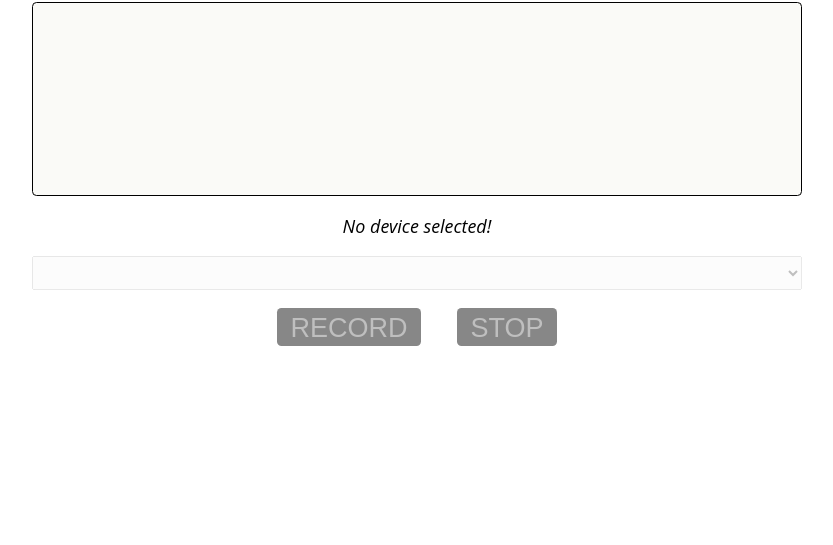
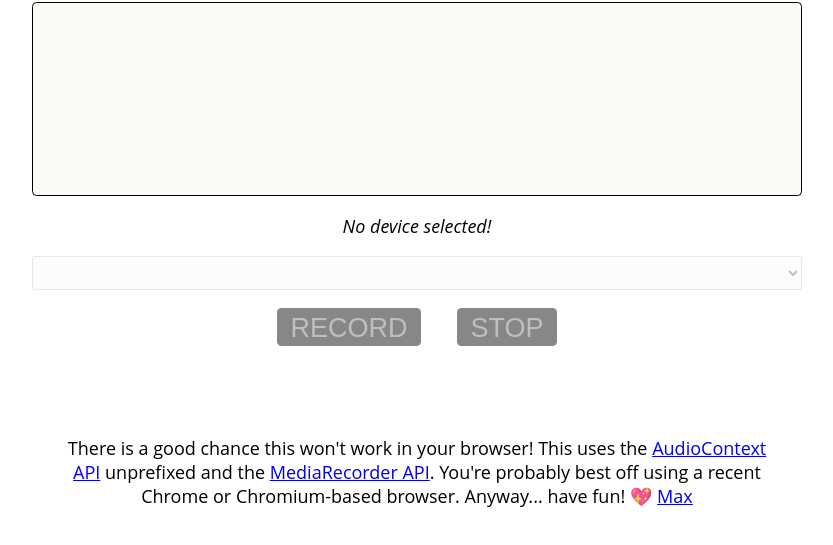
Before and after one commit to omgmog/sound-dropper-static, a plain HTML site: page index.html in a window 1280 px wide. Shown: the part 131-676 px from the top of the page, without its empty margins (223-1056 px from the left). Drawn offline with Linux system fonts and the light colour scheme.

Commit message:
Some helpful text about support

```diff
--- a/index.html
+++ b/index.html
@@ -120,6 +120,10 @@
             right: 0;
             border-radius: 100%;
         }
+        p.help {
+            max-width: 40em;
+            margin: auto;
+        }
     </style>
 </head>
 <body>
@@ -134,6 +138,9 @@
             <button id="stop" disabled>Stop</button>
         </div>
         <ul id="recordings"></ul>
+        <p class="help">
+            There is a good chance this won't work in your browser! This uses the <a href="https://developer.mozilla.org/en-US/docs/Web/API/AudioContext" target="_blank" rel="nofollow">AudioContext API</a> unprefixed and the <a href="https://developer.mozilla.org/en-US/docs/Web/API/MediaRecorder" target="_blank" rel="nofollow">MediaRecorder API</a>. You're probably best off using a recent Chrome or Chromium-based browser. Anyway... have fun! 💖 <a href="https://omgmog.net">Max</a>
+        </p>
     </main>
 
     <script>
```
